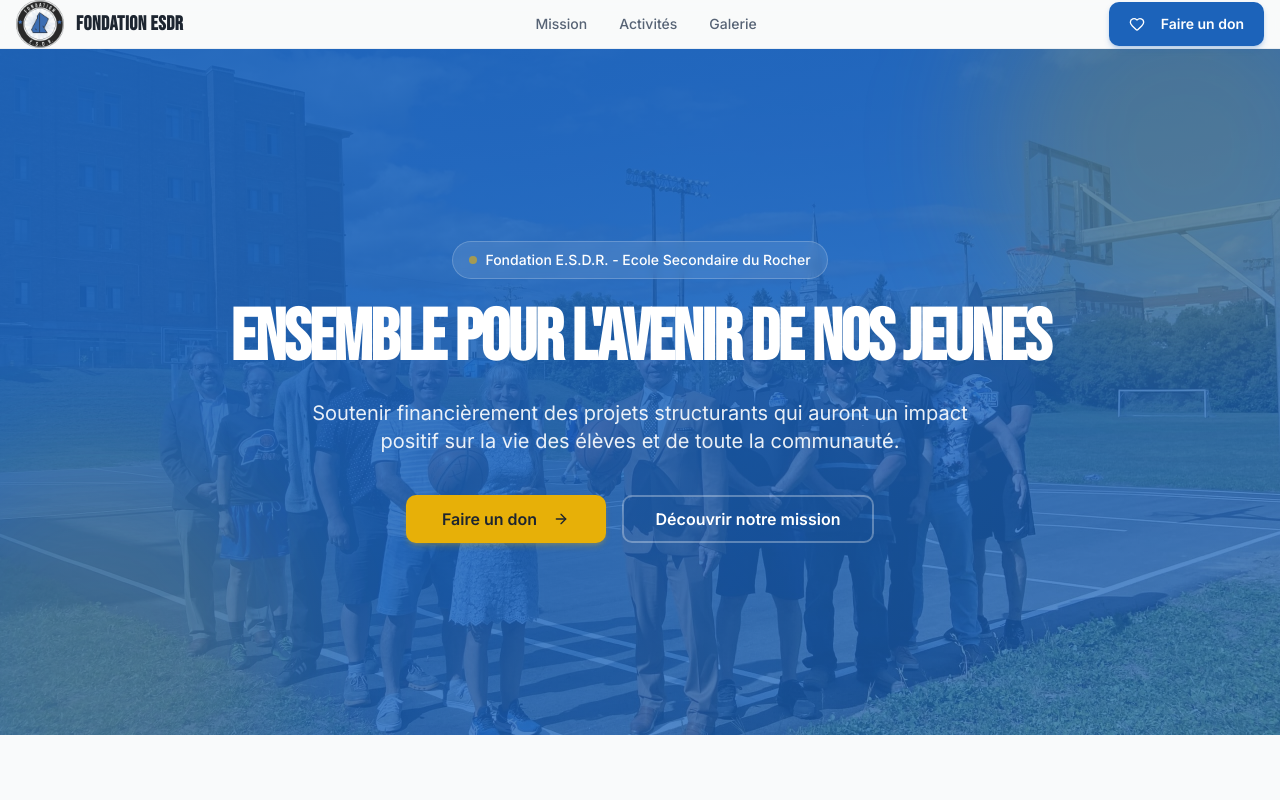
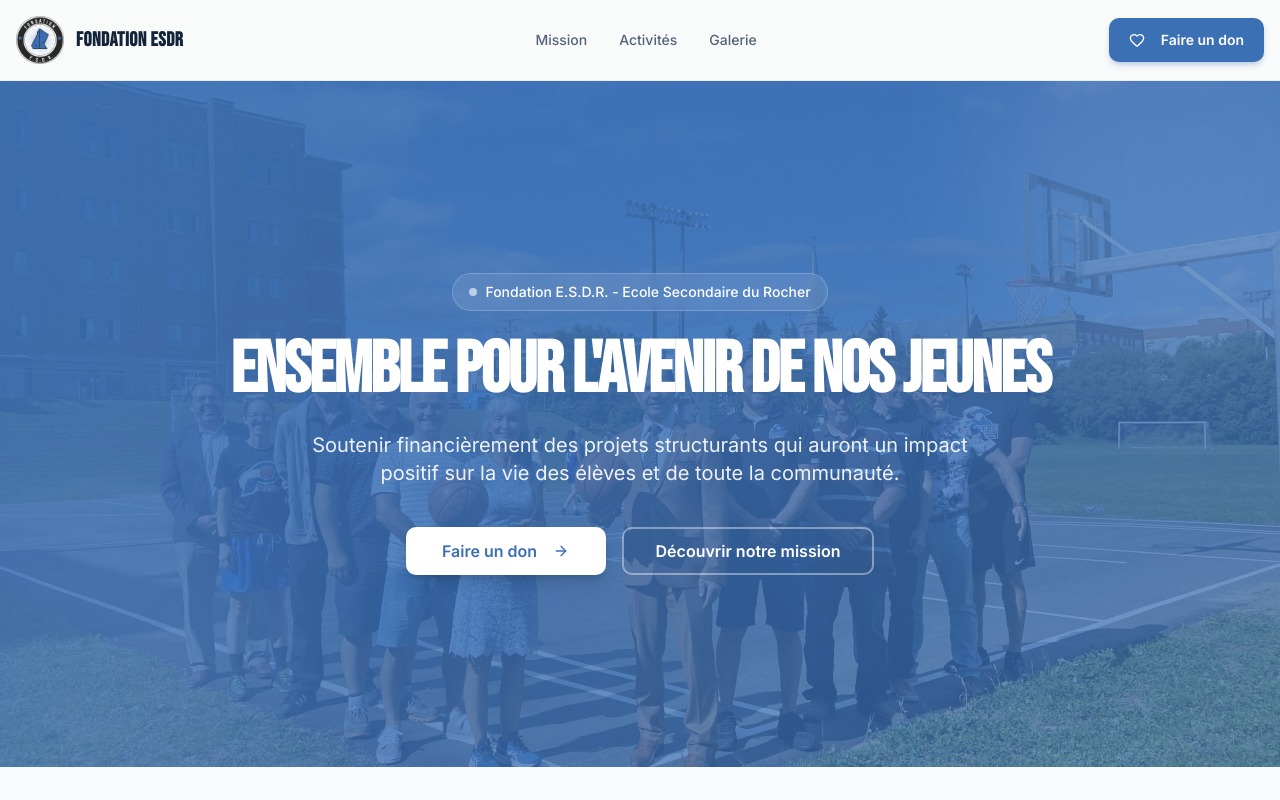
Before and after one commit to gabbaril/fondation-esdr, a Next.js app: page / in a window 1280 px wide. Shown: the top 800 px of the page. Built offline with nearby package versions, Linux system fonts and the light colour scheme; no server answers.

Commit message:
feat: update color palette to blue tones
Replace secondary yellow with white/blue shades; update header padding and CTA buttons for better contrast.

Co-authored-by: Gabriel Baril <19978848+gabbaril@users.noreply.github.com>

```diff
--- a/app/faire-un-don/page.tsx
+++ b/app/faire-un-don/page.tsx
@@ -18,13 +18,13 @@ export default function DonationPage() {
         {/* Hero Section */}
         <section className="relative overflow-hidden bg-primary py-20 md:py-28">
           <div className="absolute inset-0 overflow-hidden">
-            <div className="absolute -top-24 -right-24 h-96 w-96 rounded-full bg-secondary/20 blur-3xl" />
-            <div className="absolute -bottom-24 -left-24 h-96 w-96 rounded-full bg-secondary/15 blur-3xl" />
+            <div className="absolute -top-24 -right-24 h-96 w-96 rounded-full bg-primary-foreground/10 blur-3xl" />
+            <div className="absolute -bottom-24 -left-24 h-96 w-96 rounded-full bg-primary-foreground/5 blur-3xl" />
           </div>
 
           <div className="container relative mx-auto px-4 text-center">
             <div className="mx-auto mb-6 flex h-20 w-20 items-center justify-center rounded-2xl bg-primary-foreground/10">
-              <Heart className="h-10 w-10 text-secondary" />
+              <Heart className="h-10 w-10 text-primary-foreground" />
             </div>
             <h1 className="mb-6 font-heading uppercase text-5xl font-bold text-balance text-primary-foreground md:text-6xl">
               Faire un don
@@ -40,8 +40,8 @@ export default function DonationPage() {
             <div className="mx-auto max-w-2xl">
               <Card className="border-0 shadow-xl shadow-foreground/10">
                 <CardHeader className="pb-4 text-center">
-                  <div className="mx-auto mb-4 flex h-16 w-16 items-center justify-center rounded-2xl bg-secondary/20">
-                    <Construction className="h-8 w-8 text-secondary" />
+                  <div className="mx-auto mb-4 flex h-16 w-16 items-center justify-center rounded-2xl bg-primary/10">
+                    <Construction className="h-8 w-8 text-primary" />
                   </div>
                   <CardTitle className="text-2xl text-foreground">Page en construction</CardTitle>
                 </CardHeader>
--- a/app/globals.css
+++ b/app/globals.css
@@ -14,39 +14,39 @@ body {
 
 @layer base {
   :root {
-    --background: 210 20% 98%;
-    --foreground: 215 25% 15%;
+    --background: 210 25% 98%;
+    --foreground: 214 50% 15%;
     --card: 0 0% 100%;
-    --card-foreground: 215 25% 15%;
+    --card-foreground: 214 50% 15%;
     --popover: 0 0% 100%;
-    --popover-foreground: 215 25% 15%;
-    --primary: 213 74% 42%;
+    --popover-foreground: 214 50% 15%;
+    --primary: 214 50% 47%;
     --primary-foreground: 0 0% 100%;
-    --secondary: 45 93% 47%;
-    --secondary-foreground: 215 25% 15%;
-    --muted: 210 20% 94%;
-    --muted-foreground: 215 15% 40%;
-    --accent: 45 93% 47%;
-    --accent-foreground: 215 25% 15%;
+    --secondary: 214 50% 92%;
+    --secondary-foreground: 214 50% 25%;
+    --muted: 214 25% 94%;
+    --muted-foreground: 214 20% 40%;
+    --accent: 214 50% 35%;
+    --accent-foreground: 0 0% 100%;
     --destructive: 0 84.2% 60.2%;
     --destructive-foreground: 0 0% 98%;
-    --border: 210 20% 88%;
-    --input: 210 20% 88%;
-    --ring: 213 74% 42%;
-    --chart-1: 213 74% 42%;
-    --chart-2: 45 93% 47%;
-    --chart-3: 173 58% 39%;
-    --chart-4: 12 76% 61%;
-    --chart-5: 280 65% 60%;
+    --border: 214 25% 88%;
+    --input: 214 25% 88%;
+    --ring: 214 50% 47%;
+    --chart-1: 214 50% 47%;
+    --chart-2: 214 50% 60%;
+    --chart-3: 214 40% 35%;
+    --chart-4: 214 60% 70%;
+    --chart-5: 214 30% 25%;
     --radius: 0.625rem;
     --sidebar-background: 0 0% 98%;
-    --sidebar-foreground: 240 5.3% 26.1%;
-    --sidebar-primary: 213 74% 42%;
-    --sidebar-primary-foreground: 0 0% 98%;
-    --sidebar-accent: 240 4.8% 95.9%;
-    --sidebar-accent-foreground: 240 5.9% 10%;
-    --sidebar-border: 220 13% 91%;
-    --sidebar-ring: 213 74% 42%;
+    --sidebar-foreground: 214 50% 15%;
+    --sidebar-primary: 214 50% 47%;
+    --sidebar-primary-foreground: 0 0% 100%;
+    --sidebar-accent: 214 25% 94%;
+    --sidebar-accent-foreground: 214 50% 15%;
+    --sidebar-border: 214 25% 88%;
+    --sidebar-ring: 214 50% 47%;
   }
   .dark {
     --background: 0 0% 3.9%;
--- a/app/page.tsx
+++ b/app/page.tsx
@@ -79,14 +79,14 @@ export default async function Page() {
 
           {/* Decorative elements */}
           <div className="absolute inset-0 overflow-hidden">
-            <div className="absolute -top-24 -right-24 h-96 w-96 rounded-full bg-secondary/20 blur-3xl" />
-            <div className="absolute -bottom-24 -left-24 h-96 w-96 rounded-full bg-secondary/15 blur-3xl" />
+            <div className="absolute -top-24 -right-24 h-96 w-96 rounded-full bg-primary-foreground/10 blur-3xl" />
+            <div className="absolute -bottom-24 -left-24 h-96 w-96 rounded-full bg-primary-foreground/5 blur-3xl" />
           </div>
 
           <div className="relative container mx-auto px-4">
             <div className="mx-auto max-w-4xl text-center text-primary-foreground">
               <div className="mb-6 inline-flex items-center gap-2 rounded-full border border-primary-foreground/20 bg-primary-foreground/10 px-4 py-2 text-sm font-medium backdrop-blur-sm">
-                <span className="h-2 w-2 rounded-full bg-secondary animate-pulse" />
+                <span className="h-2 w-2 rounded-full bg-primary-foreground animate-pulse" />
                 Fondation E.S.D.R. - Ecole Secondaire du Rocher
               </div>
 
@@ -100,13 +100,13 @@ export default async function Page() {
               </p>
 
               <div className="flex flex-col items-center justify-center gap-4 sm:flex-row">
-                <Button asChild size="lg" variant="secondary" className="min-w-[200px]">
+                <Button asChild size="lg" className="min-w-[200px] bg-primary-foreground text-primary shadow-lg shadow-foreground/20 hover:bg-primary-foreground/90">
                   <Link href="/faire-un-don">
                     Faire un don
                     <ArrowRight className="ml-2 h-4 w-4" />
                   </Link>
                 </Button>
-                <Button asChild size="lg" variant="outline" className="min-w-[200px] border-primary-foreground/30 bg-transparent text-primary-foreground hover:bg-primary-foreground/10 hover:text-primary-foreground">
+                <Button asChild size="lg" variant="outline" className="min-w-[200px] border-2 border-primary-foreground/40 bg-transparent text-primary-foreground hover:bg-primary-foreground/10 hover:text-primary-foreground hover:border-primary-foreground/60">
                   <Link href="#mission">Découvrir notre mission</Link>
                 </Button>
               </div>
@@ -304,11 +304,11 @@ export default async function Page() {
           <div className="container mx-auto px-4">
             <div className="relative mx-auto max-w-4xl overflow-hidden rounded-3xl bg-primary p-10 text-center text-primary-foreground md:p-16">
               {/* Decorative elements */}
-              <div className="absolute -top-20 -right-20 h-64 w-64 rounded-full bg-secondary/20 blur-3xl" />
-              <div className="absolute -bottom-20 -left-20 h-64 w-64 rounded-full bg-secondary/15 blur-3xl" />
+              <div className="absolute -top-20 -right-20 h-64 w-64 rounded-full bg-primary-foreground/10 blur-3xl" />
+              <div className="absolute -bottom-20 -left-20 h-64 w-64 rounded-full bg-primary-foreground/5 blur-3xl" />
 
               <div className="relative">
-                <span className="mb-4 inline-block text-sm font-semibold uppercase tracking-wider text-secondary">Faites la différence</span>
+                <span className="mb-4 inline-block text-sm font-semibold uppercase tracking-wider text-primary-foreground/70">Faites la différence</span>
                 <h2 className="mb-6 font-heading uppercase text-4xl font-bold text-balance md:text-5xl">
                   Votre soutien fait la différence
                 </h2>
@@ -316,7 +316,7 @@ export default async function Page() {
                   Chaque don contribue directement à améliorer l'éducation et l'avenir de nos jeunes.
                   Ensemble, nous pouvons créer un impact durable sur notre communauté.
                 </p>
-                <Button asChild size="lg" variant="secondary" className="text-base">
+                <Button asChild size="lg" className="text-base bg-primary-foreground text-primary shadow-lg shadow-foreground/20 hover:bg-primary-foreground/90">
                   <Link href="/faire-un-don">
                     Contribuer maintenant
                     <ArrowRight className="ml-2 h-4 w-4" />
--- a/components/footer.tsx
+++ b/components/footer.tsx
@@ -23,22 +23,22 @@ export function Footer() {
             <h3 className="mb-5 font-semibold text-background">Navigation</h3>
             <ul className="space-y-3 text-sm">
               <li>
-                <Link href="#mission" className="text-background/70 transition-colors hover:text-secondary">
+                <Link href="#mission" className="text-background/70 transition-colors hover:text-background">
                   Notre Mission
                 </Link>
               </li>
               <li>
-                <Link href="#activites" className="text-background/70 transition-colors hover:text-secondary">
+                <Link href="#activites" className="text-background/70 transition-colors hover:text-background">
                   Activités
                 </Link>
               </li>
               <li>
-                <Link href="#galerie" className="text-background/70 transition-colors hover:text-secondary">
+                <Link href="#galerie" className="text-background/70 transition-colors hover:text-background">
                   Galerie
                 </Link>
               </li>
               <li>
-                <Link href="/faire-un-don" className="inline-flex items-center gap-2 text-secondary font-medium transition-colors hover:text-secondary/80">
+                <Link href="/faire-un-don" className="inline-flex items-center gap-2 text-background font-medium transition-colors hover:text-background/80">
                   <Heart className="h-4 w-4" />
                   Faire un don
                 </Link>
@@ -50,14 +50,14 @@ export function Footer() {
             <h3 className="mb-5 font-semibold text-background">Contact</h3>
             <ul className="space-y-3 text-sm text-background/70">
               <li className="flex items-center gap-2">
-                <Mail className="h-4 w-4 text-secondary" />
-                <a href="mailto:info@fondation-esdr.org" className="transition-colors hover:text-secondary">
+                <Mail className="h-4 w-4 text-background/50" />
+                <a href="mailto:info@fondation-esdr.org" className="transition-colors hover:text-background">
                   info@fondation-esdr.org
                 </a>
               </li>
               <li className="flex items-center gap-2">
-                <Phone className="h-4 w-4 text-secondary" />
-                <a href="tel:+15551234567" className="transition-colors hover:text-secondary">
+                <Phone className="h-4 w-4 text-background/50" />
+                <a href="tel:+15551234567" className="transition-colors hover:text-background">
                   +1 555 123 4567
                 </a>
               </li>
--- a/components/header.tsx
+++ b/components/header.tsx
@@ -5,7 +5,7 @@ import { Heart } from 'lucide-react'
 export function Header() {
   return (
     <header className="sticky top-0 z-50 w-full border-b border-border/50 bg-background/95 backdrop-blur-md supports-[backdrop-filter]:bg-background/80">
-      <div className="container mx-auto flex h-18 items-center justify-between px-4">
+      <div className="container mx-auto flex items-center justify-between px-4 py-4">
         <Link href="/" className="flex items-center gap-3 transition-opacity hover:opacity-80">
           <div className="flex h-12 w-12 items-center justify-center">
             <img src="/fondation-esdr.png" alt="Fondation ESDR" className="h-full w-auto"/>
```
